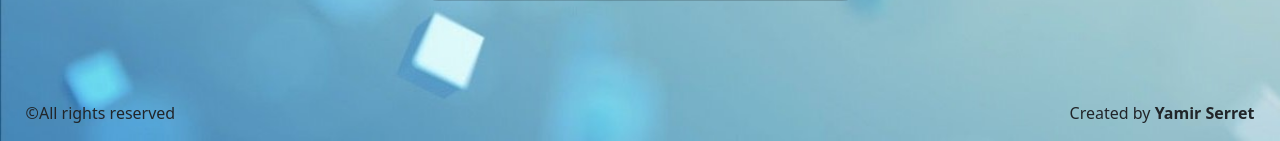
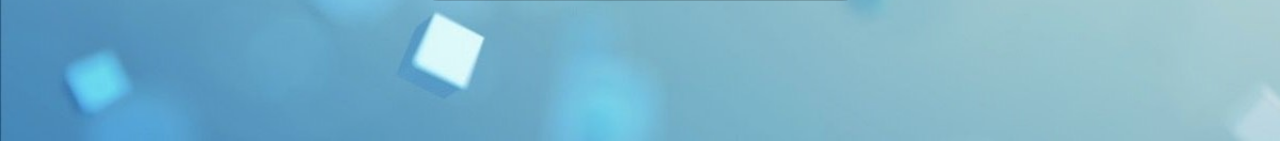
Before and after one commit to 26Lunas/Backend_register_info_vehicle, a PHP site: page / in a window 1280 px wide. Shown: the part 659-800 px from the top of the page. Run offline with PHP 8.4, Linux system fonts and the light colour scheme; some libraries are stand-ins or nearby versions.

Commit message:
Cuarto cambio-Creditos

```diff
--- a/css/style.css
+++ b/css/style.css
@@ -45,7 +45,7 @@
     font-size: 40px;
 }
 
-.cont-creditos{
+/* .cont-creditos{
     /* border: solid 3px red; */
     width: 100%;
     position: absolute;
@@ -54,4 +54,4 @@
     align-items: center;
     justify-content: space-between;
     padding: 0 2%;
-}
+} */
--- a/index.html
+++ b/index.html
@@ -56,10 +56,10 @@
 
 
 
-      <div class="cont-creditos">
+      <!-- <div class="cont-creditos">
         <p>&copy;All rights reserved</p>
         <p>Created by<strong> Yamir Serret</strong></p>
-      </div>
+      </div> -->
 
        <!-- JS Bootstrap 5.3 -->
       <script src="https://cdn.jsdelivr.net/npm/bootstrap@5.3.0/dist/js/bootstrap.bundle.min.js"></script>
```
